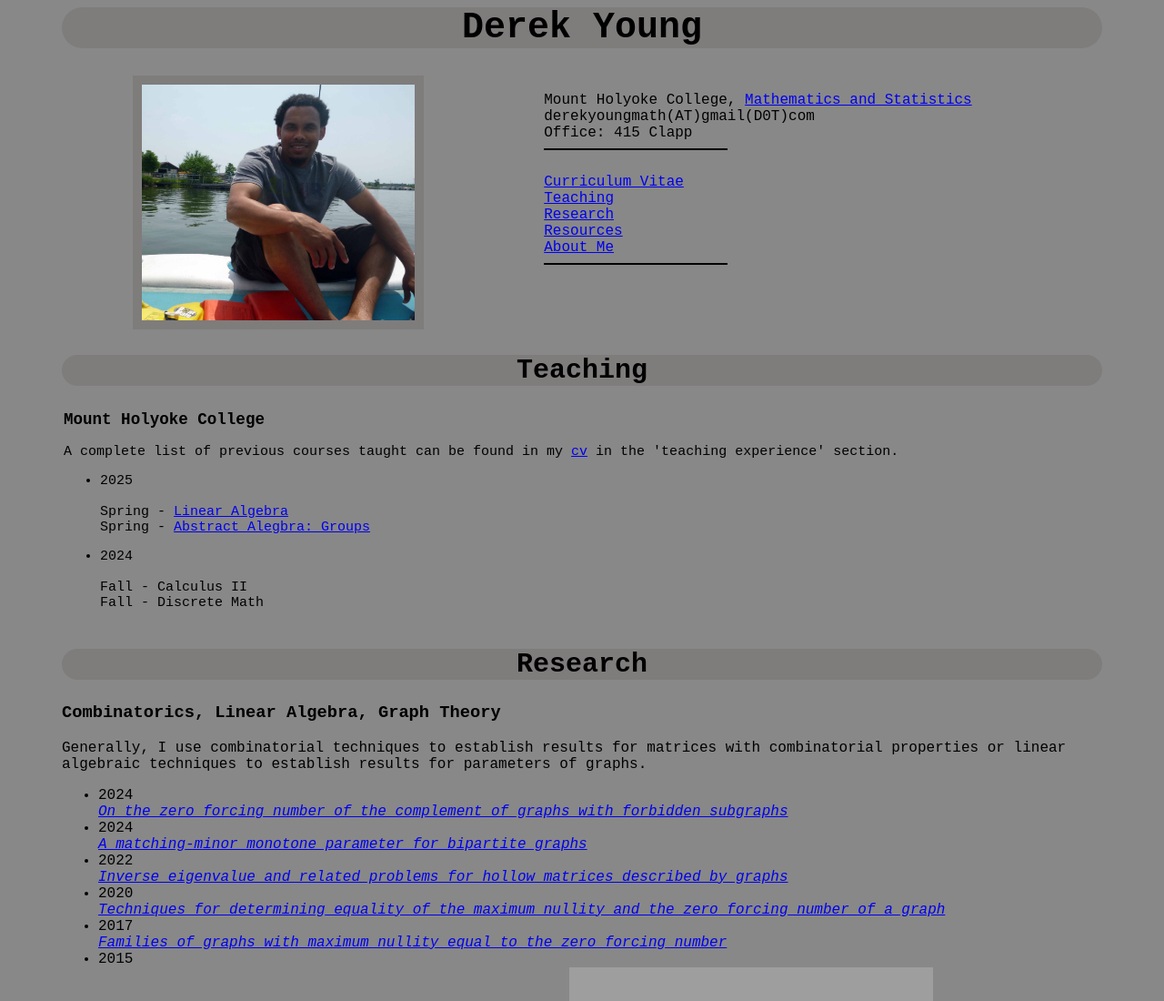
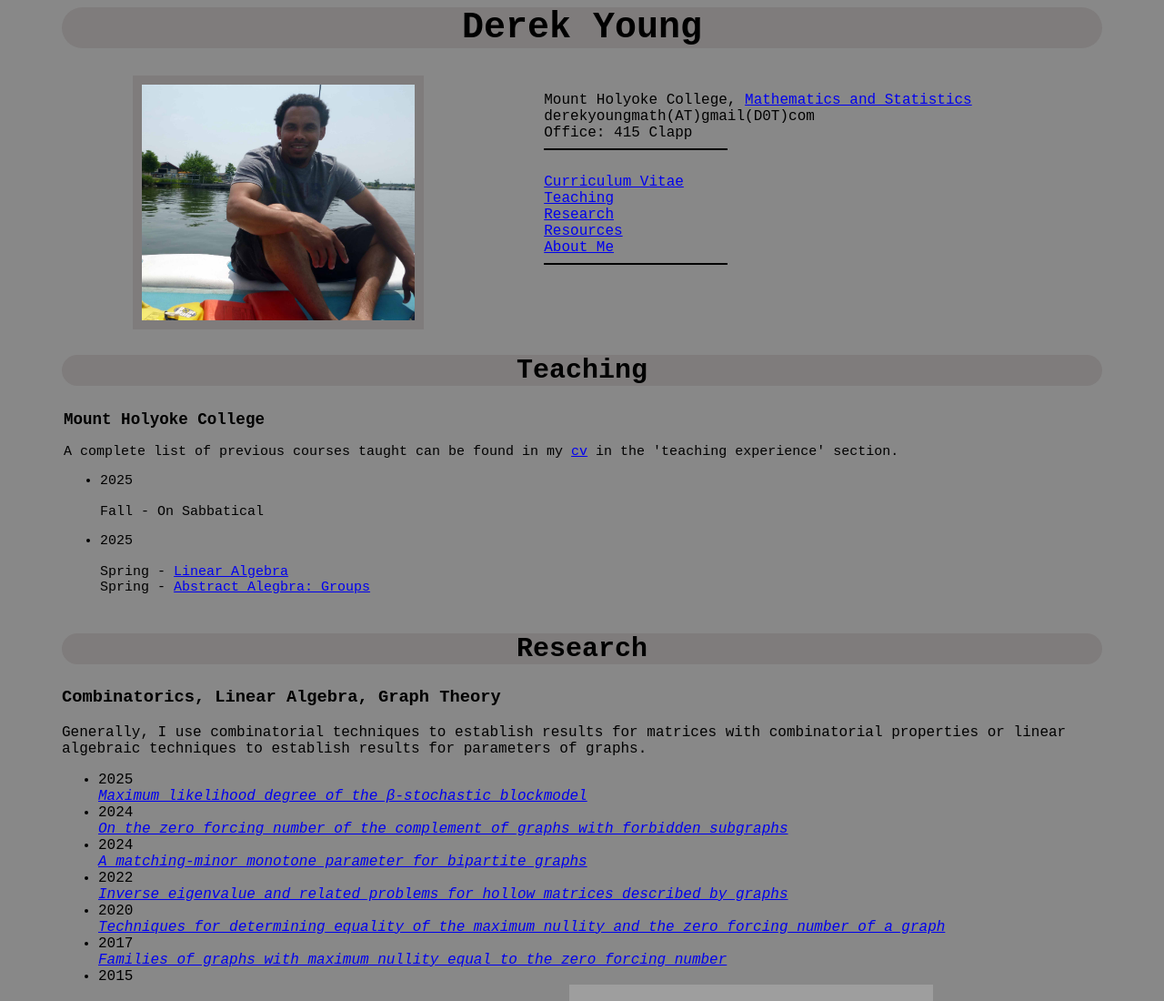
Before and after one commit to derekyoungmath/derekyoungmath.github.io, a plain HTML site: page index.html in a window 1280 px wide. Shown: the top 1100 px of the page at 91% size. Drawn offline with Linux system fonts and the light colour scheme; grey boxes are pictures that could not be loaded.

Commit message:
add papers

```diff
--- a/index.html
+++ b/index.html
@@ -50,14 +50,18 @@
 					'teaching experience' section.
 					<ul>
 					<li>2025</li>
+					<br>Fall - <a>On Sabbatical</a>
+					</ul>
+					<ul>
+					<li>2025</li>
 					<br>Spring - <a href="https://derekyoungmath.bitbucket.io/spring_25_211_02/">Linear Algebra</a>
 					<br>Spring - <a href="https://derekyoungmath.bitbucket.io/spring_25_312GT_01/">Abstract Alegbra: Groups</a>
 					</ul>
-					<ul>
-					<li>2024</li>
-					<br>Fall - <a>Calculus II</a>
-					<br>Fall - <a>Discrete Math</a>
-					</ul>
+					<!-- <ul> -->
+					<!-- <li>2024</li> -->
+					<!-- <br>Fall - <a>Calculus II</a> -->
+					<!-- <br>Fall - <a>Discrete Math</a> -->
+					<!-- </ul> -->
 					<!-- <ul> -->
 					<!-- <li>2024</li> -->
 					<!-- <br>Spring - <a>Linear Algebra</a> -->
@@ -125,13 +129,16 @@
 					Generally, I use combinatorial techniques to establish results for matrices with combinatorial properties or linear algebraic techniques to establish results for parameters of graphs.
 					<ul>
 
+					<li>2025
+					<br><a
+						href="https://msp.org/astat/2025/16-1/p04.xhtml"><i>Maximum likelihood degree of the β-stochastic blockmodel</i></a>
 					<li>2024
 					<br><a
-						href="https://authors.elsevier.com/c/1jlnB5YnCtZU7"><i>On the zero forcing number of the complement of graphs with forbidden subgraphs</i></a>
+						href="https://www.sciencedirect.com/science/article/abs/pii/S0024379524003719"><i>On the zero forcing number of the complement of graphs with forbidden subgraphs</i></a>
 					<li>2024
 					<br><a href="https://www.sciencedirect.com/science/article/pii/S0024379523003877?via%3Dihub"><i>A matching-minor monotone parameter for bipartite graphs</i></a>
 					<li>2022
-					<br><a href="https://arxiv.org/pdf/2202.02633.pdf"><i>Inverse eigenvalue and related problems for hollow matrices described by graphs</i></a>
+					<br><a href="https://journals.uwyo.edu/index.php/ela/article/view/6941"><i>Inverse eigenvalue and related problems for hollow matrices described by graphs</i></a>
 					<li>2020
 					<br><a href="https://journals.uwyo.edu/index.php/ela/article/view/4967/5563"><i>Techniques for determining equality of the maximum nullity and the zero forcing number of a graph</i></a>
 					<li>2017
```
